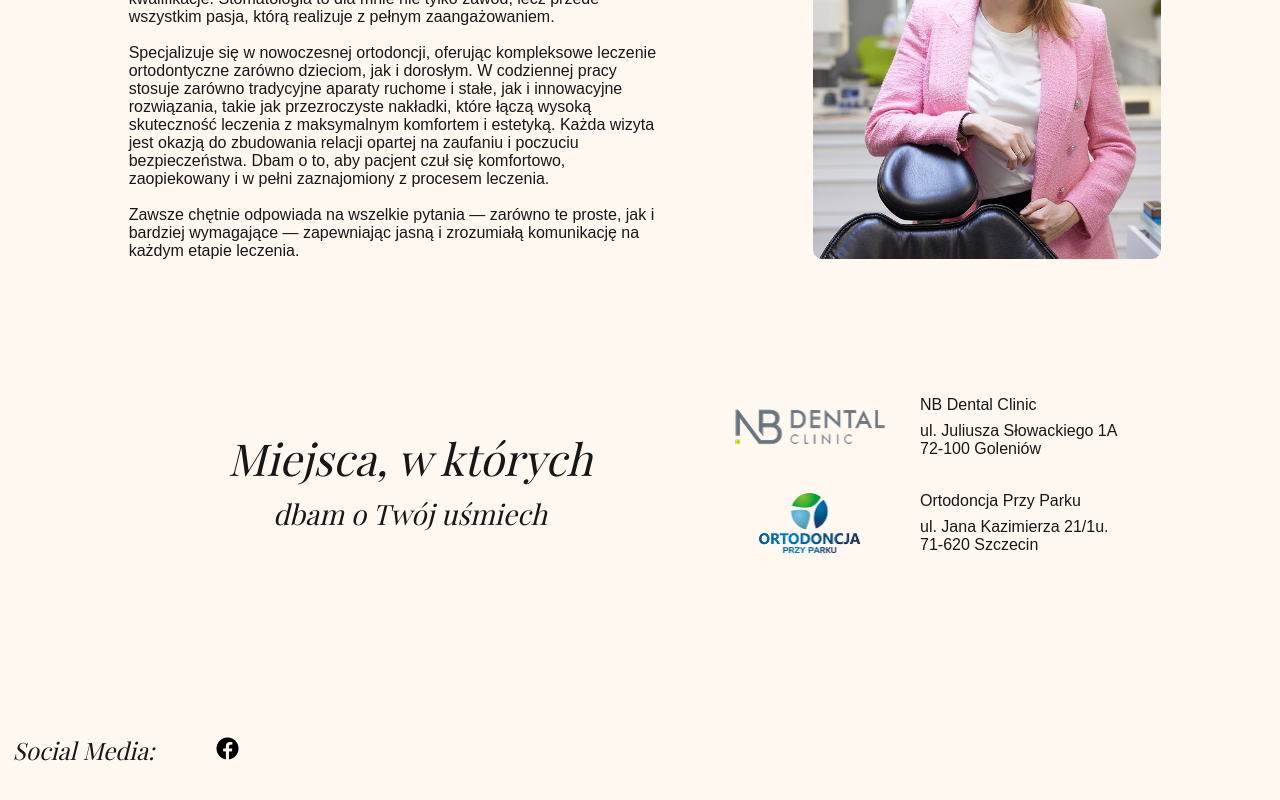
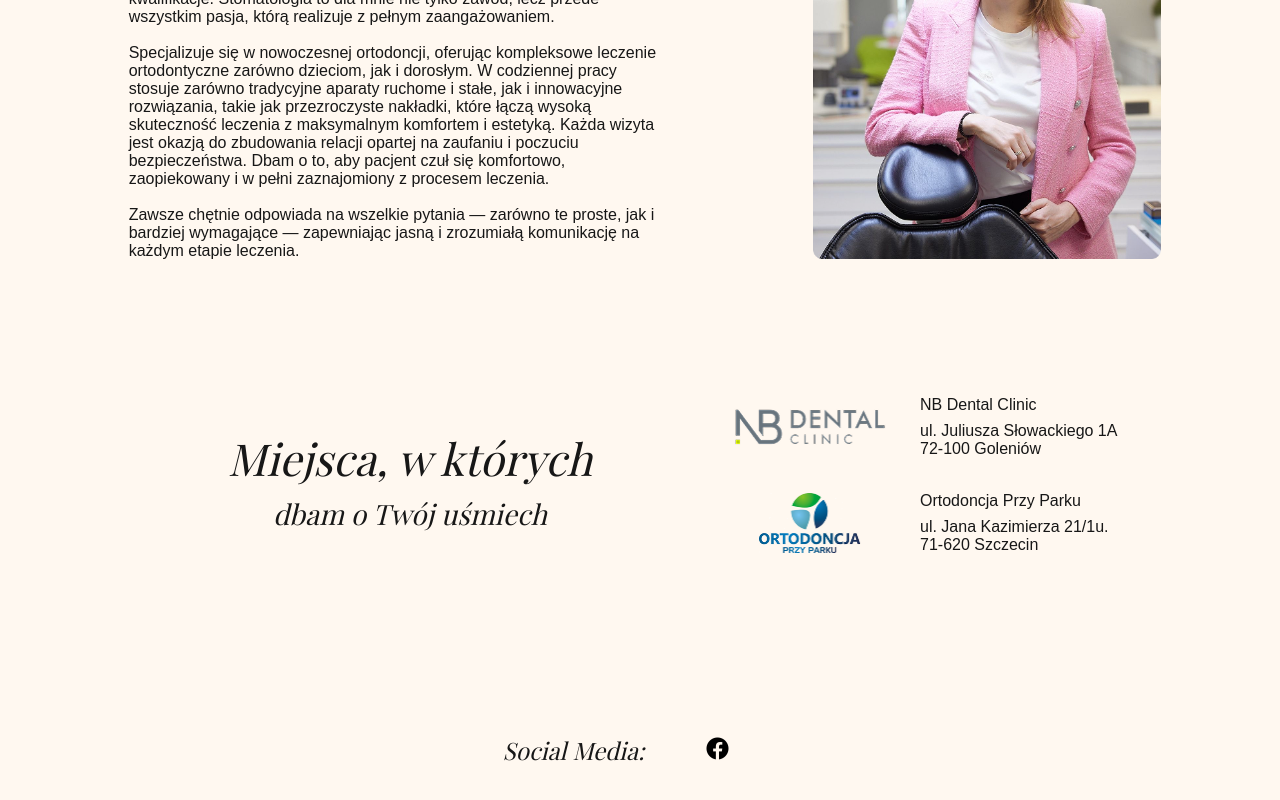
Before and after one commit to MichalKolban/ortoogrodzinska, a Next.js app: page / in a window 1280 px wide. Shown: the part 942-1742 px from the top of the page. Built offline with nearby package versions, Linux system fonts and the light colour scheme.

Commit message:
ver 1.0.10

```diff
--- a/src/components/Footer/Footer.module.scss
+++ b/src/components/Footer/Footer.module.scss
@@ -15,7 +15,7 @@
 
   @include display(desktop) {
     flex-direction: row;
-    margin-top: 0px;
+    margin: 0 auto;
     width: 300px;
   }
 }
@@ -27,12 +27,10 @@
   font-family: var(--font-playfair), serif;
 
   @include display(tablet) {
-    // margin: 0 100px;
     flex-direction: row;
   }
 
   @include display(desktop) {
-    // margin: 0 100px;
     flex-direction: row;
   }
 }
```
